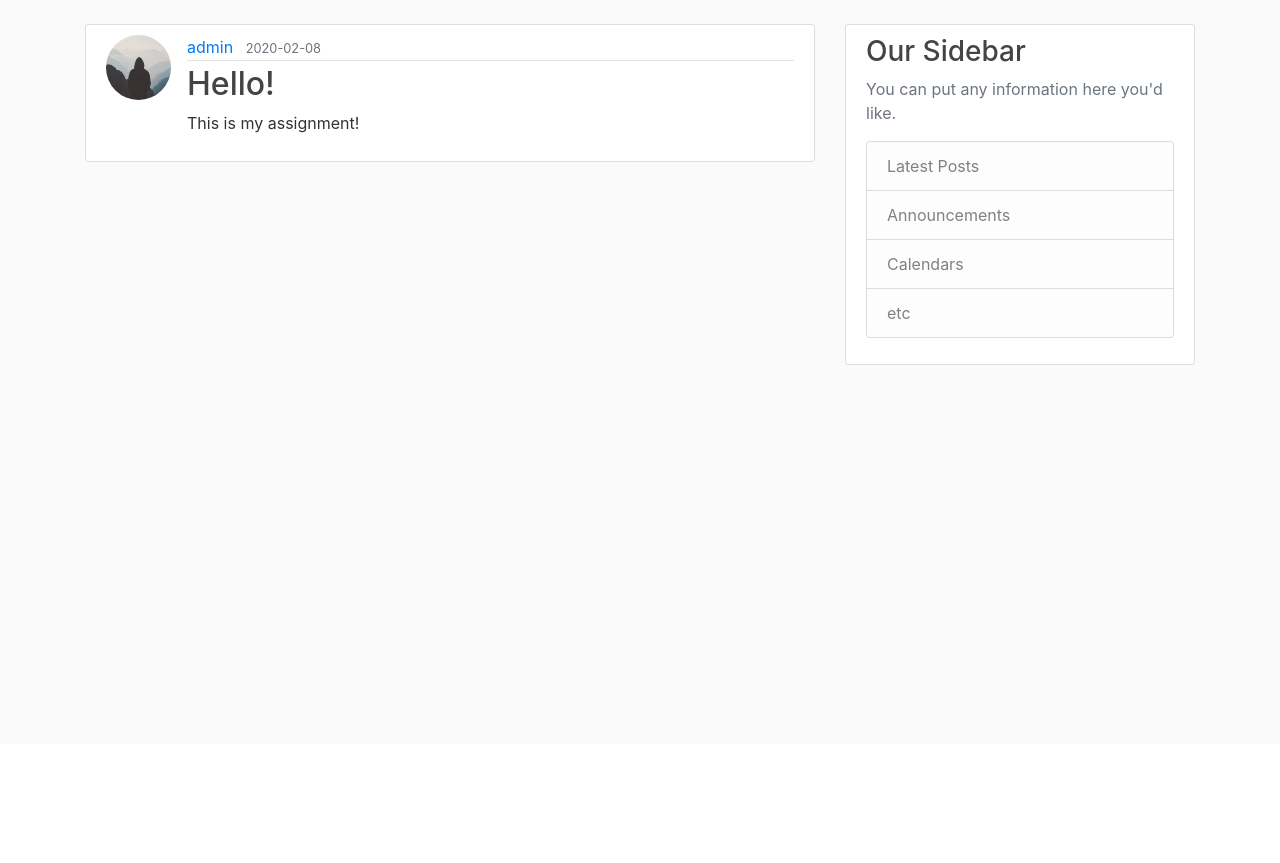
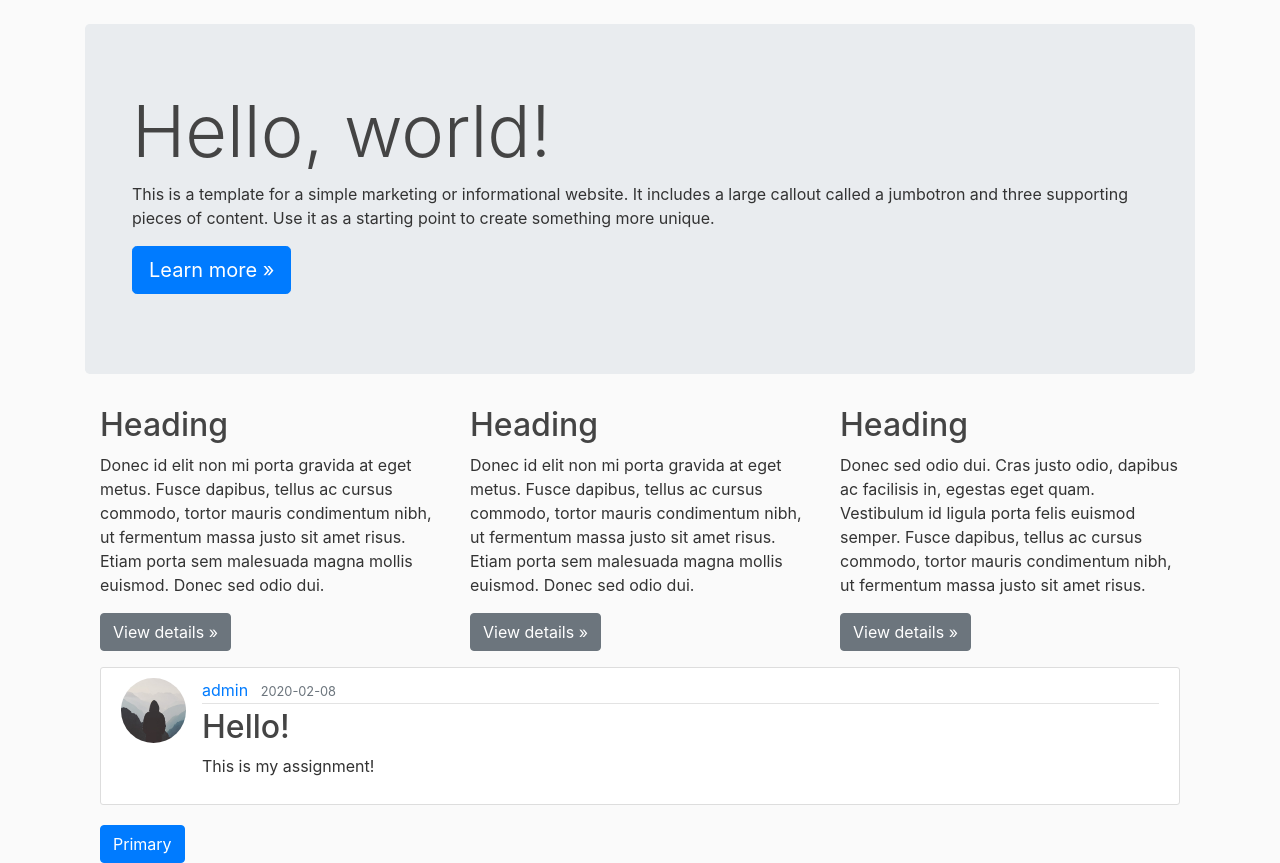
Before and after one commit to ikhovryak/DzidzaCode, a Flask app: page / in a window 1280 px wide. Shown: the part 56-919 px from the top of the page. Before the commit the page ends 421 px from the top, so only its background shows below. Run offline with Flask 2, Linux system fonts and the light colour scheme; data comes from the database, SQL or seed files in the repository; some libraries are stand-ins or nearby versions.

Commit message:
Home Page Jumbotron Update

```diff
--- a/dzidza/templates/home.html
+++ b/dzidza/templates/home.html
@@ -1,5 +1,33 @@
 {% extends "layout.html" %}
 {% block content %}
+<div class="jumbotron">
+    <div class="container">
+      <h1 class="display-3">Hello, world!</h1>
+      <p>This is a template for a simple marketing or informational website. It includes a large callout called a jumbotron and three supporting pieces of content. Use it as a starting point to create something more unique.</p>
+      <p><a class="btn btn-primary btn-lg" href="#" role="button">Learn more &raquo;</a></p>
+    </div>
+  </div>
+
+  <div class="container">
+    <!-- Example row of columns -->
+    <div class="row">
+      <div class="col-md-4">
+        <h2>Heading</h2>
+        <p>Donec id elit non mi porta gravida at eget metus. Fusce dapibus, tellus ac cursus commodo, tortor mauris condimentum nibh, ut fermentum massa justo sit amet risus. Etiam porta sem malesuada magna mollis euismod. Donec sed odio dui. </p>
+        <p><a class="btn btn-secondary" href="#" role="button">View details &raquo;</a></p>
+      </div>
+      <div class="col-md-4">
+        <h2>Heading</h2>
+        <p>Donec id elit non mi porta gravida at eget metus. Fusce dapibus, tellus ac cursus commodo, tortor mauris condimentum nibh, ut fermentum massa justo sit amet risus. Etiam porta sem malesuada magna mollis euismod. Donec sed odio dui. </p>
+        <p><a class="btn btn-secondary" href="#" role="button">View details &raquo;</a></p>
+      </div>
+      <div class="col-md-4">
+        <h2>Heading</h2>
+        <p>Donec sed odio dui. Cras justo odio, dapibus ac facilisis in, egestas eget quam. Vestibulum id ligula porta felis euismod semper. Fusce dapibus, tellus ac cursus commodo, tortor mauris condimentum nibh, ut fermentum massa justo sit amet risus.</p>
+        <p><a class="btn btn-secondary" href="#" role="button">View details &raquo;</a></p>
+      </div>
+    </div>
+
     {% for post in posts %}
         <article class="media content-section">
           <img class="rounded-circle article-img" src="{{ url_for('static', filename='profile_pics/' + post.author.image_file) }}">
@@ -13,4 +41,5 @@
           </div>
         </article>
     {% endfor %}
+    <button type="button" class="btn btn-primary">Primary</button>
 {% endblock content %}
--- a/dzidza/templates/layout.html
+++ b/dzidza/templates/layout.html
@@ -46,7 +46,7 @@
     </header>
     <main role="main" class="container">
       <div class="row">
-        <div class="col-md-8">
+        <div class="col-md-12">
           {% with messages = get_flashed_messages(with_categories=true) %}
             {% if messages %}
               {% for category, message in messages %}
@@ -58,7 +58,7 @@
           {% endwith %}
           {% block content %}{% endblock %}
         </div>
-        <div class="col-md-4">
+       <!--  <div class="col-md-4">
           <div class="content-section">
             <h3>Our Sidebar</h3>
             <p class='text-muted'>You can put any information here you'd like.
@@ -71,7 +71,7 @@
             </p>
           </div>
         </div>
-      </div>
+      </div> -->
     </main>
 
 
```
Also changed, not shown: requirements2.txt (deleted, +0 -46 lines).
